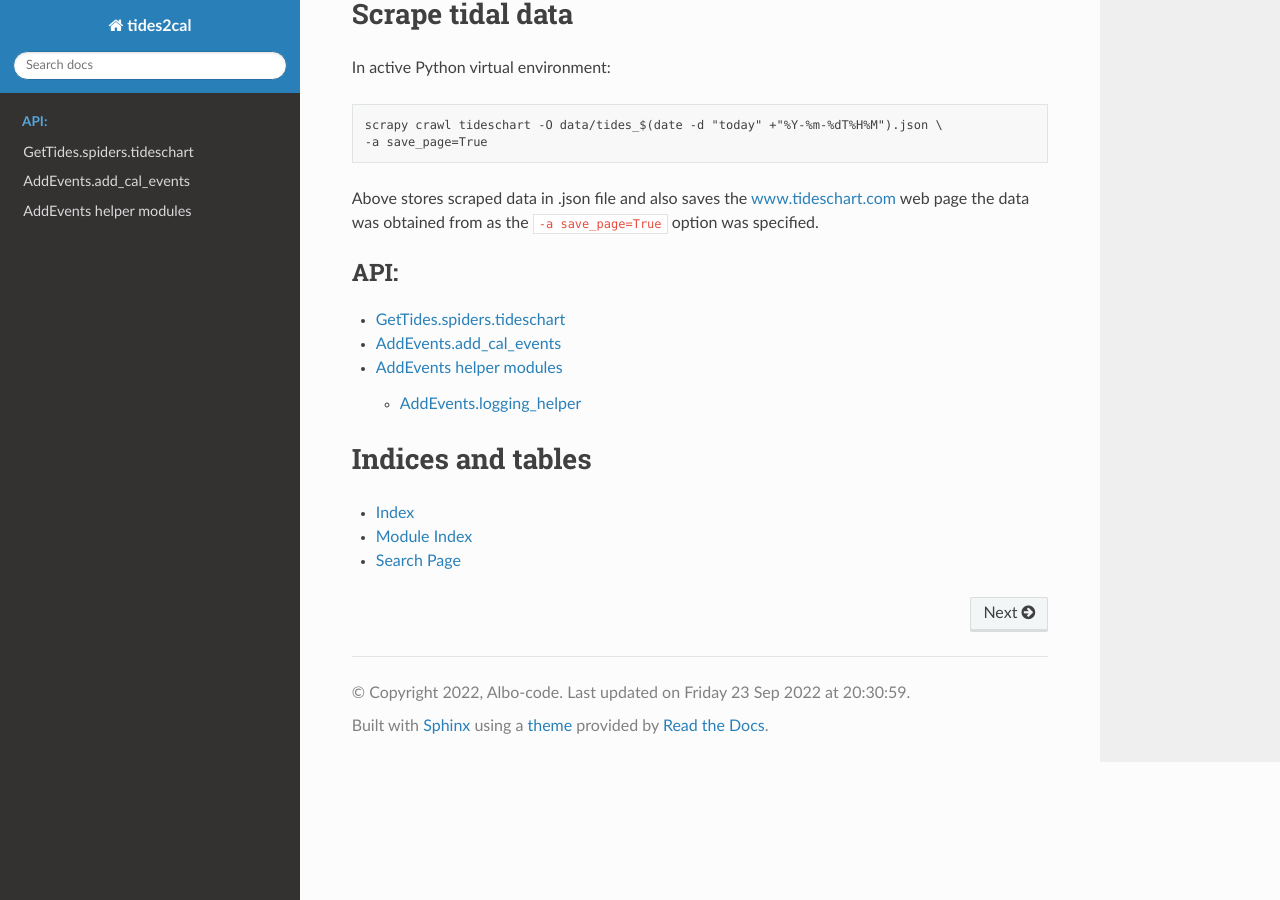
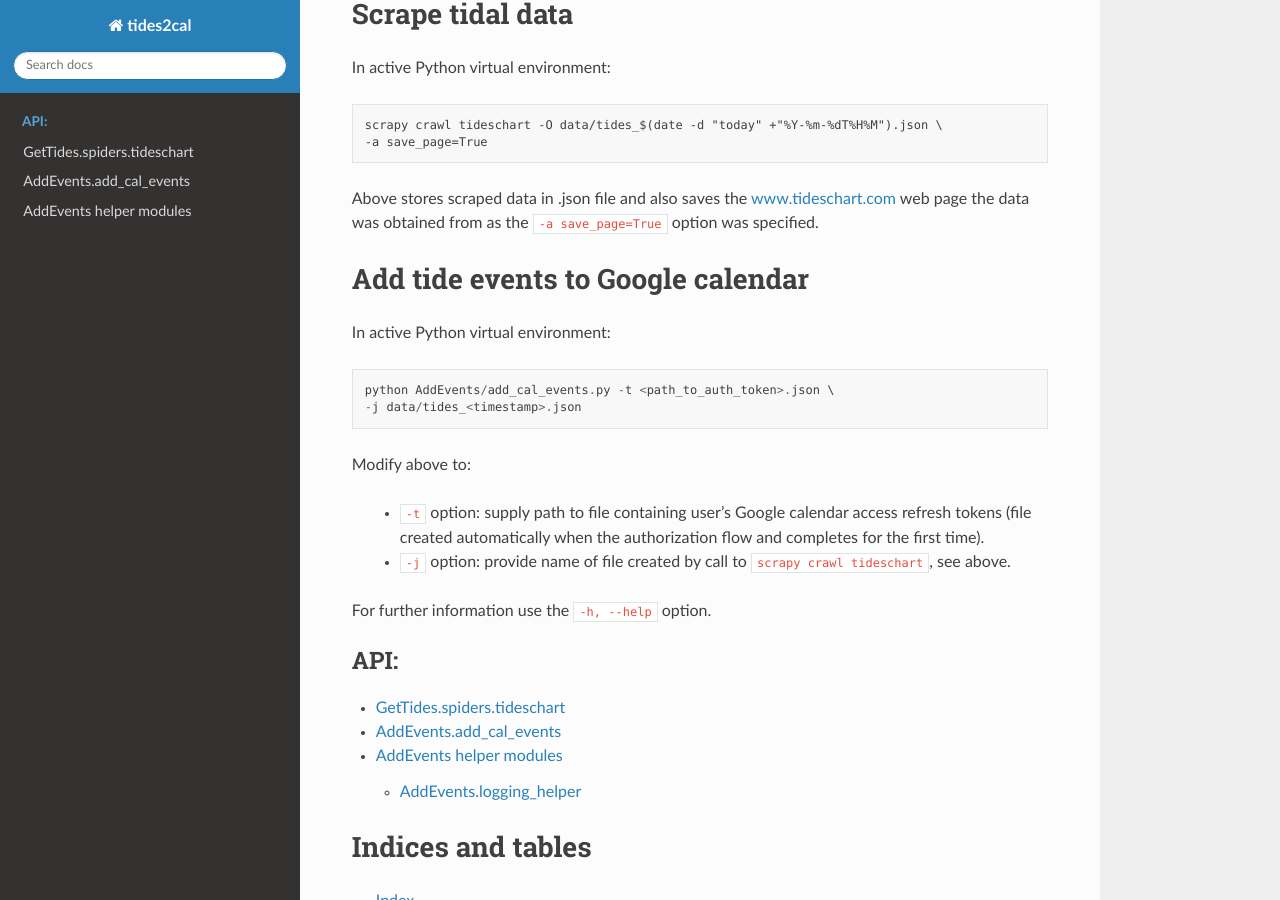
Before and after one commit to Albo-code/tides2cal, a Sphinx documentation site: the page built from docs/source/index.rst, in a window 1280 px wide and 900 px high, scrolled down 722 px. Built offline with Sphinx 7.4.7 and the Read the Docs theme 2.0.0, drawn with Linux system fonts in a browser that asks for light colours.

Commit message:
Update docs to include info on using add_cal_events

```diff
--- a/docs/source/index.rst
+++ b/docs/source/index.rst
@@ -41,6 +41,23 @@ Above stores scraped data in .json file and also saves the `www.tideschart.com`_
 web page the data was obtained from as the ``-a save_page=True`` option was
 specified.
 
+Add tide events to Google calendar
+===================================
+In active Python virtual environment::
+
+   python AddEvents/add_cal_events.py -t <path_to_auth_token>.json \
+   -j data/tides_<timestamp>.json
+
+Modify above to:
+
+ * ``-t`` option: supply path to file containing user's Google calendar access
+   refresh tokens (file created automatically when the authorization flow
+   and completes for the first time).
+ * ``-j`` option: provide name of file created by call to ``scrapy crawl tideschart``,
+   see above.
+
+For further information use the ``-h, --help`` option.
+
 .. toctree::
    :maxdepth: 2
    :caption: API:
```
